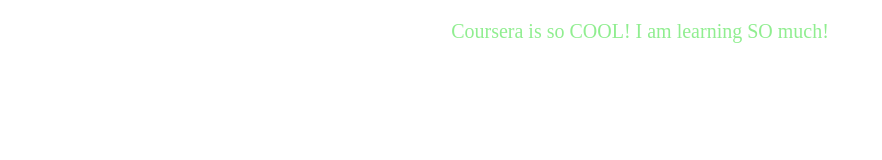
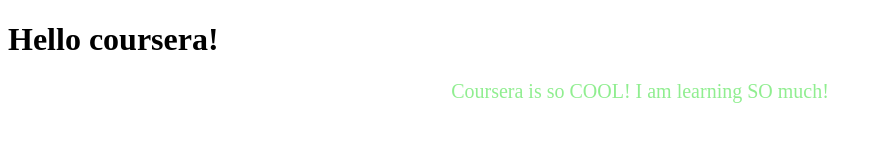
Before and after one commit to alaakh36/articia, a plain HTML site: page site/index.html in a window 1280 px wide. Shown: the whole page, without its empty margins (0-882 px from the left). Drawn offline with Linux system fonts and the light colour scheme.

Commit message:
small addition to our page content.

```diff
--- a/site/index.html
+++ b/site/index.html
@@ -14,6 +14,7 @@
 	</head>
 
 	<body>
+		<h1>Hello coursera!</h1>
 		<p class="blue"> Coursera is so COOL! I am learning SO much!</p>
 	</body>
 </html>
```
